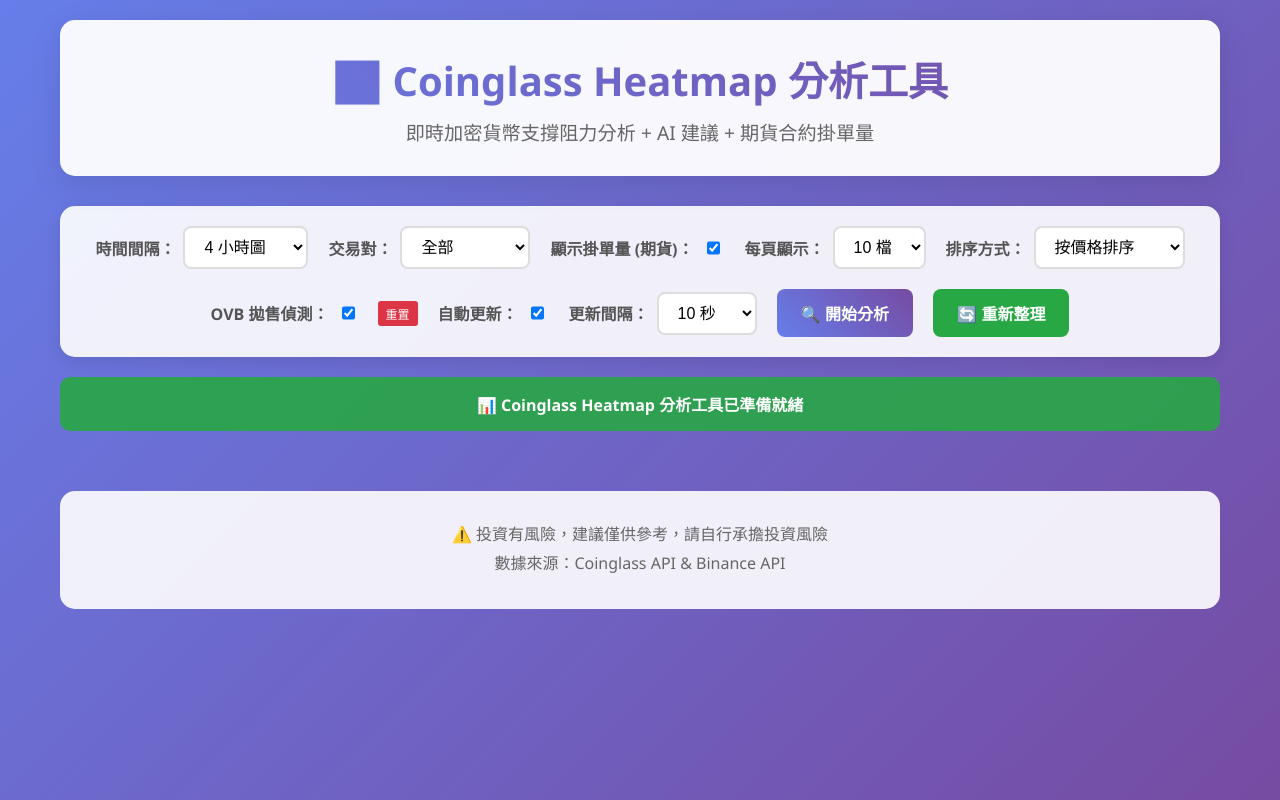
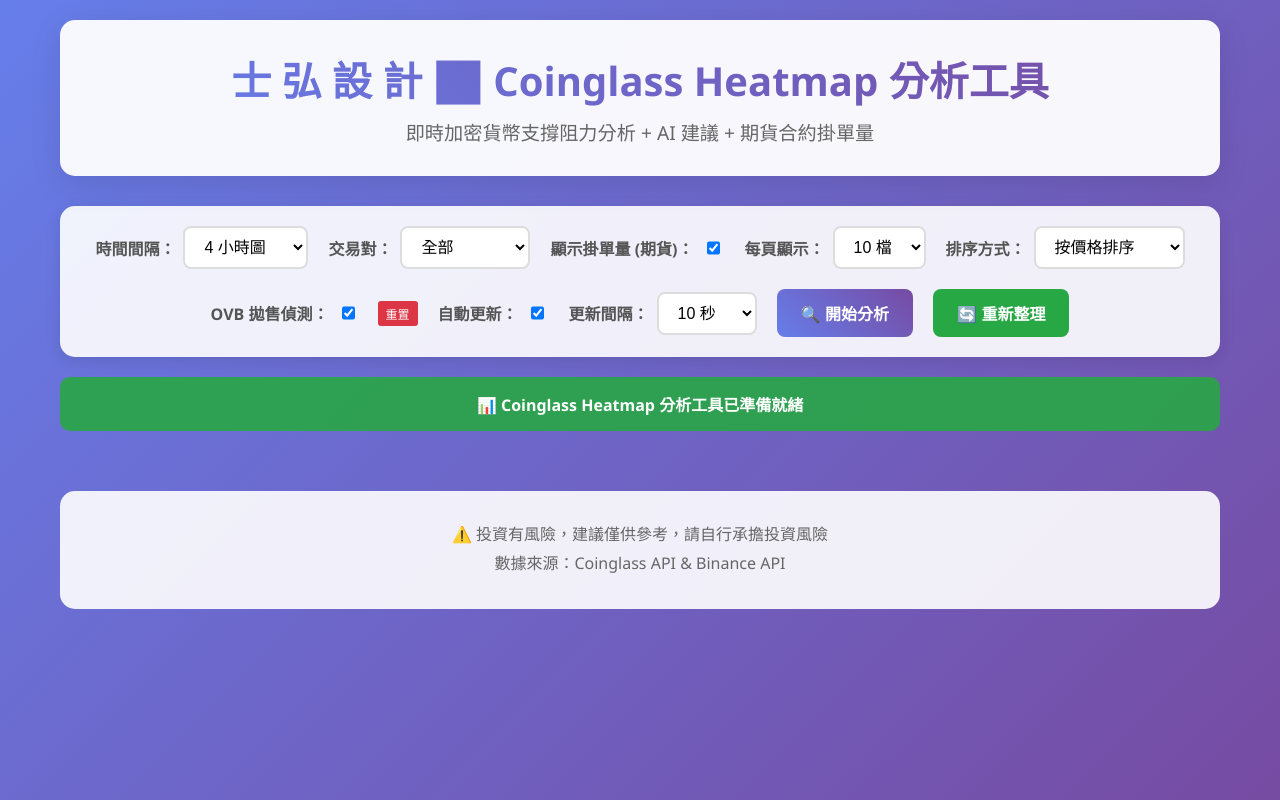
Before and after one commit to df3011212/KSVS, a website: page index.html in a window 1280 px wide. Drawn offline with Linux system fonts and the light colour scheme.

Commit message:
Update index.html

```diff
--- a/index.html
+++ b/index.html
@@ -9,7 +9,7 @@
 <body>
     <div class="container">
         <header>
-            <h1>📊 Coinglass Heatmap 分析工具</h1>
+            <h1>士 弘 設 計 📊 Coinglass Heatmap 分析工具</h1>
             <p>即時加密貨幣支撐阻力分析 + AI 建議 + 期貨合約掛單量</p>
         </header>
 
```
